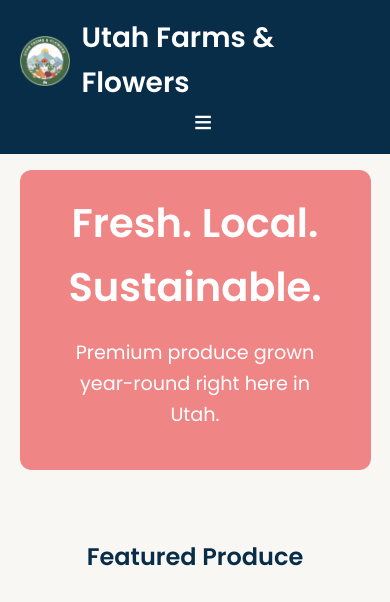
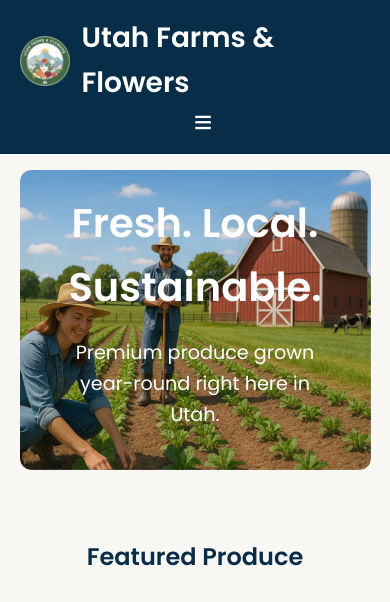
Before and after one commit to sullivantuft/wdd231_project, a plain HTML site: page index.html in a window 390 px wide. Shown: the top 602 px of the page. Drawn offline with Linux system fonts and the light colour scheme.

Commit message:
update to put animation in on home page, add css, and fix root directories

```diff
--- a/assets/css/style.css
+++ b/assets/css/style.css
@@ -1088,22 +1088,52 @@ body {
   }
 }
 
+/* =============================== */
+/* HERO CAROUSEL — RESPONSIVE      */
+/* =============================== */
+
+/* Desktop defaults */
+.hero-slide {
+    width: 100%;
+    height: 480px;
+    background-size: cover;
+    background-position: center;
+    background-repeat: no-repeat;
+    transition: opacity 0.8s ease-in-out;
+}
+
+/* Large tablets / small laptops */
+@media (max-width: 1100px) {
+    .hero-slide {
+        height: 420px;
+    }
+}
+
+/* Tablets (horizontal or vertical) */
+@media (max-width: 900px) {
+    .hero-slide {
+        height: 350px;
+        background-position: center top;
+    }
+}
+
+/* Phones (regular) */
+@media (max-width: 600px) {
+    .hero-slide {
+        height: 260px;
+        background-position: center top;
+    }
+}
+
+/* Small phones (iPhone SE, older Androids) */
+@media (max-width: 420px) {
+    .hero-slide {
+        height: 220px;
+        background-position: center top;
+    }
+}
 
 
-/* carousel visible*/
-
-
-.hero-slide:nth-child(1) {
-  background: lightcoral;
-}
-
-.hero-slide:nth-child(2) {
-  background: lightblue;
-}
-
-.hero-slide:nth-child(3) {
-  background: rgb(99, 180, 99);
-}
 
 /* =============================== */
 /* HERO CAROUSEL BASE STYLES       */
--- a/assets/js/hero.js
+++ b/assets/js/hero.js
@@ -29,9 +29,9 @@ export function loadHero() {
   // ASSIGN IMAGES TO SLIDES
   // ===============================
   const imagePaths = [
-    "../../images/farm_scene_compressed.webp",
-    "../../images/bumpercrop.webp",
-    "../../images/strawberry_woman.webp"
+    "/assets/images/farm_scene_compressed.webp",
+    "/assets/images/bumpercrop.webp",
+    "/assets/images/strawberry_woman.webp"
 
   ];
 
```
